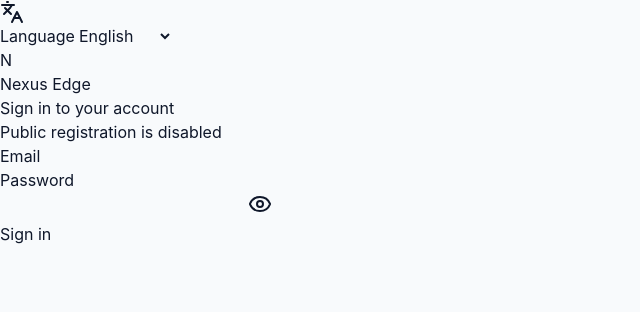
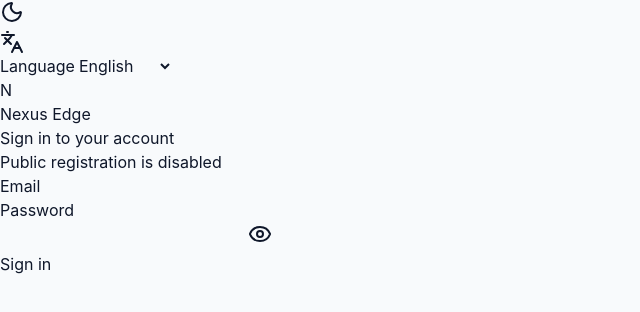
Before and after one commit to Techify-one/nexus-edge, a React (Vite) app in the folder frontend/: page /login in a window 1280 px wide. Shown: the top 312 px of the page, without its empty margins (0-640 px from the left). Built offline with nearby package versions, Linux system fonts and the light colour scheme; what @casl/ability, @casl/react, hono would draw is missing.

Commit message:
feat: add persistent dark theme

```diff
--- a/frontend/src/app/providers.tsx
+++ b/frontend/src/app/providers.tsx
@@ -4,6 +4,7 @@
 import { Toaster } from "sonner";
 import { I18nProvider } from "../i18n/index.js";
 import { ability } from "../lib/ability.js";
+import { ThemeProvider, useTheme } from "../theme/index.js";
 import { queryClient } from "./query-client.js";
 
 function SessionBoundary({ children }: { children: ReactNode }) {
@@ -21,13 +22,20 @@
   return children;
 }
 
+function AppToaster() {
+  const { theme } = useTheme();
+  return <Toaster richColors position="top-right" theme={theme} />;
+}
+
 export const AppProviders = ({ children }: { children: ReactNode }) => (
+  <ThemeProvider>
     <I18nProvider>
       <QueryClientProvider client={queryClient}>
         <AbilityProvider value={ability}>
           <SessionBoundary>{children}</SessionBoundary>
         </AbilityProvider>
-      <Toaster richColors position="top-right" />
+        <AppToaster />
       </QueryClientProvider>
     </I18nProvider>
+  </ThemeProvider>
 );
--- a/frontend/src/components/layout/AppShell.tsx
+++ b/frontend/src/components/layout/AppShell.tsx
@@ -19,6 +19,7 @@
 import { APP_MARK, APP_NAME } from "../../lib/branding.js";
 import { Button } from "../ui/index.js";
 import { LanguageSwitcher } from "../i18n/LanguageSwitcher.js";
+import { ThemeToggle } from "../theme/ThemeToggle.js";
 import { useI18n, type TranslationKey } from "../../i18n/index.js";
 
 const items = [
@@ -172,6 +173,7 @@
             </p>
           </div>
           <div className="flex items-center gap-2">
+            <ThemeToggle />
             <LanguageSwitcher />
             <Button variant="ghost" onClick={logout}>
               <LogOut className="h-4 w-4" />
--- /dev/null
+++ b/frontend/src/components/theme/ThemeToggle.tsx
@@ -0,0 +1,29 @@
+import { Moon, Sun } from "lucide-react";
+import { useI18n } from "../../i18n/index.js";
+import { useTheme } from "../../theme/index.js";
+import { Button } from "../ui/index.js";
+
+export function ThemeToggle() {
+  const { theme, toggleTheme } = useTheme();
+  const { t } = useI18n();
+  const dark = theme === "dark";
+  const label = t(dark ? "theme.enableLight" : "theme.enableDark");
+
+  return (
+    <Button
+      type="button"
+      variant="ghost"
+      className="h-9 min-h-9 w-9 px-0"
+      onClick={toggleTheme}
+      aria-label={label}
+      aria-pressed={dark}
+      title={label}
+    >
+      {dark ? (
+        <Sun className="h-4 w-4" aria-hidden />
+      ) : (
+        <Moon className="h-4 w-4" aria-hidden />
+      )}
+    </Button>
+  );
+}
--- a/frontend/src/features/auth/pages.tsx
+++ b/frontend/src/features/auth/pages.tsx
@@ -13,6 +13,7 @@
 import { api, ApiError } from "../../lib/api/core-client.js";
 import { APP_MARK, APP_NAME } from "../../lib/branding.js";
 import { LanguageSwitcher } from "../../components/i18n/LanguageSwitcher.js";
+import { ThemeToggle } from "../../components/theme/ThemeToggle.js";
 import { useI18n, type TranslationKey } from "../../i18n/index.js";
 import {
   Button,
@@ -53,7 +54,8 @@
 }) => (
   <main className="grid min-h-screen place-items-center bg-slate-50 p-4">
     <Card className="w-full max-w-md p-6 sm:p-8">
-      <div className="mb-4 flex justify-end">
+      <div className="mb-4 flex items-center justify-end gap-2">
+        <ThemeToggle />
         <LanguageSwitcher />
       </div>
       <div className="mb-6 flex items-center gap-3">
--- a/frontend/src/i18n/index.tsx
+++ b/frontend/src/i18n/index.tsx
@@ -46,6 +46,8 @@
   "common.showPassword": "Mostrar senha",
   "common.hidePassword": "Ocultar senha",
   "common.language": "Idioma",
+  "theme.enableDark": "Ativar tema escuro",
+  "theme.enableLight": "Ativar tema claro",
   "table.columns": "Colunas",
   "table.reset": "Restaurar padrão",
   "table.dragColumn": "Arrastar coluna {{name}}",
@@ -573,6 +575,8 @@
   "common.showPassword": "Show password",
   "common.hidePassword": "Hide password",
   "common.language": "Language",
+  "theme.enableDark": "Enable dark theme",
+  "theme.enableLight": "Enable light theme",
   "table.columns": "Columns",
   "table.reset": "Restore defaults",
   "table.dragColumn": "Drag {{name}} column",
--- a/frontend/src/main.tsx
+++ b/frontend/src/main.tsx
@@ -20,6 +20,7 @@
 import { useI18n } from "./i18n/index.js";
 import { registerChunkRecovery } from "./lib/chunk-recovery.js";
 import { pluginUiRegistry } from "./plugins/registry.js";
+import { initializeTheme } from "./theme/index.js";
 import "./styles/globals.css";
 
 const UsersPage = lazy(() => import("./features/users/UsersPage.js"));
@@ -30,6 +31,7 @@
 const AuditPage = lazy(() => import("./features/audit/AuditPage.js"));
 
 registerChunkRecovery();
+initializeTheme();
 
 const pending = (
   <div className="space-y-4">
--- a/frontend/src/styles/globals.css
+++ b/frontend/src/styles/globals.css
@@ -23,6 +23,110 @@
     sans-serif;
   color: var(--foreground);
   background: var(--background);
+}
+
+html.dark {
+  --background: #0f172a;
+  --foreground: #e2e8f0;
+  --card: #111827;
+  --muted: #1e293b;
+  --muted-foreground: #94a3b8;
+  --border: #334155;
+}
+
+/* Core and plugin routes share these utilities under the same document theme. */
+.dark .bg-white,
+.dark .bg-white\/95 {
+  background-color: var(--card);
+}
+.dark .bg-slate-50 {
+  background-color: var(--background);
+}
+.dark .bg-slate-100 {
+  background-color: #1e293b;
+}
+.dark .bg-slate-200 {
+  background-color: #334155;
+}
+.dark .bg-slate-300 {
+  background-color: #475569;
+}
+.dark .text-slate-900,
+.dark .text-slate-800 {
+  color: #f8fafc;
+}
+.dark .text-slate-700 {
+  color: #e2e8f0;
+}
+.dark .text-slate-600 {
+  color: #cbd5e1;
+}
+.dark .text-slate-500,
+.dark .text-slate-400,
+.dark .placeholder\:text-slate-400::placeholder {
+  color: #94a3b8;
+}
+.dark .border-slate-100,
+.dark .border-slate-200,
+.dark .border-slate-300 {
+  border-color: #334155;
+}
+.dark .bg-indigo-50,
+.dark .bg-indigo-50\/50 {
+  background-color: rgb(49 46 129 / 0.42);
+}
+.dark .text-indigo-700,
+.dark .text-indigo-600 {
+  color: #a5b4fc;
+}
+.dark .border-indigo-200 {
+  border-color: #6366f1;
+}
+.dark .bg-emerald-50 {
+  background-color: rgb(6 78 59 / 0.5);
+}
+.dark .text-emerald-700 {
+  color: #6ee7b7;
+}
+.dark .bg-amber-50 {
+  background-color: rgb(120 53 15 / 0.45);
+}
+.dark .text-amber-700 {
+  color: #fcd34d;
+}
+.dark .bg-red-50 {
+  background-color: rgb(127 29 29 / 0.45);
+}
+.dark .text-red-900,
+.dark .text-red-800,
+.dark .text-red-700,
+.dark .text-red-600 {
+  color: #fca5a5;
+}
+.dark .border-red-200 {
+  border-color: #991b1b;
+}
+.dark .bg-sky-50 {
+  background-color: rgb(12 74 110 / 0.45);
+}
+.dark .text-sky-700 {
+  color: #7dd3fc;
+}
+.dark .hover\:bg-slate-50:hover,
+.dark .hover\:bg-slate-100:hover,
+.dark .hover\:bg-slate-200:hover {
+  background-color: #1e293b;
+}
+.dark .hover\:bg-indigo-50:hover,
+.dark .hover\:bg-indigo-50\/50:hover,
+.dark .focus\:bg-indigo-50:focus,
+.dark .focus\:bg-indigo-50\/50:focus {
+  background-color: rgb(49 46 129 / 0.42);
+}
+.dark .hover\:text-slate-600:hover,
+.dark .hover\:text-slate-700:hover,
+.dark .hover\:text-slate-800:hover {
+  color: #f1f5f9;
 }
 
 * {
--- /dev/null
+++ b/frontend/src/theme/index.tsx
@@ -0,0 +1,81 @@
+import {
+  createContext,
+  useCallback,
+  useContext,
+  useEffect,
+  useMemo,
+  useState,
+  type ReactNode,
+} from "react";
+
+export type AppTheme = "light" | "dark";
+
+const storageKey = "modular.theme";
+
+export function getStoredTheme(): AppTheme {
+  try {
+    return window.localStorage.getItem(storageKey) === "dark"
+      ? "dark"
+      : "light";
+  } catch {
+    return "light";
+  }
+}
+
+export function applyTheme(theme: AppTheme) {
+  document.documentElement.classList.toggle("dark", theme === "dark");
+  document.documentElement.style.colorScheme = theme;
+}
+
+export function initializeTheme() {
+  if (typeof document !== "undefined") applyTheme(getStoredTheme());
+}
+
+type ThemeValue = {
+  theme: AppTheme;
+  setTheme: (theme: AppTheme) => void;
+  toggleTheme: () => void;
+};
+
+const ThemeContext = createContext<ThemeValue | null>(null);
+
+export function ThemeProvider({ children }: { children: ReactNode }) {
+  const [theme, setThemeState] = useState<AppTheme>(getStoredTheme);
+  const setTheme = useCallback((nextTheme: AppTheme) => {
+    applyTheme(nextTheme);
+    try {
+      window.localStorage.setItem(storageKey, nextTheme);
+    } catch {
+      // Theme switching still works when browser storage is unavailable.
+    }
+    setThemeState(nextTheme);
+  }, []);
+  const toggleTheme = useCallback(() => {
+    setThemeState((currentTheme) => {
+      const nextTheme = currentTheme === "dark" ? "light" : "dark";
+      applyTheme(nextTheme);
+      try {
+        window.localStorage.setItem(storageKey, nextTheme);
+      } catch {
+        // Theme switching still works when browser storage is unavailable.
+      }
+      return nextTheme;
+    });
+  }, []);
+
+  useEffect(() => applyTheme(theme), [theme]);
+
+  const value = useMemo(
+    () => ({ theme, setTheme, toggleTheme }),
+    [setTheme, theme, toggleTheme],
+  );
+  return (
+    <ThemeContext.Provider value={value}>{children}</ThemeContext.Provider>
+  );
+}
+
+export function useTheme(): ThemeValue {
+  const context = useContext(ThemeContext);
+  if (!context) throw new Error("useTheme must be used inside ThemeProvider");
+  return context;
+}
```
Also changed, not shown: 1 other file (tests, documents, lock files or other folders). Lines whose indentation alone changed are shown as unchanged.
